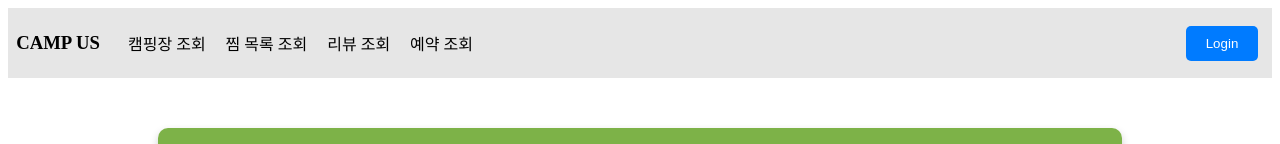
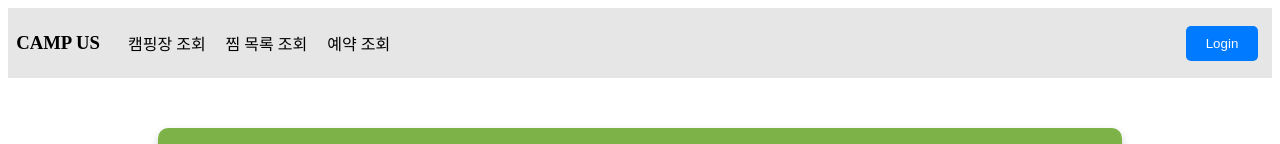
Before and after one commit to 1COMM1T/Camp_us_front, a Vue app in the folder camp_us/: page / in a window 1280 px wide. Shown: the top 144 px of the page. Built offline with nearby package versions, Linux system fonts and the light colour scheme.

Commit message:
Chore: 리뷰조회 헤더에서 삭제

```diff
--- a/camp_us/src/components/Header.vue
+++ b/camp_us/src/components/Header.vue
@@ -6,7 +6,6 @@
         <div class="menu">
             <span @click="navigateTo('/campingMain')">캠핑장 조회</span>
             <span @click="handleBookmarkClick">찜 목록 조회</span>
-            <span @click="navigateTo('/campingReview')">리뷰 조회</span>
             <span>예약 조회</span>
         </div>
         <div class="login">
```
